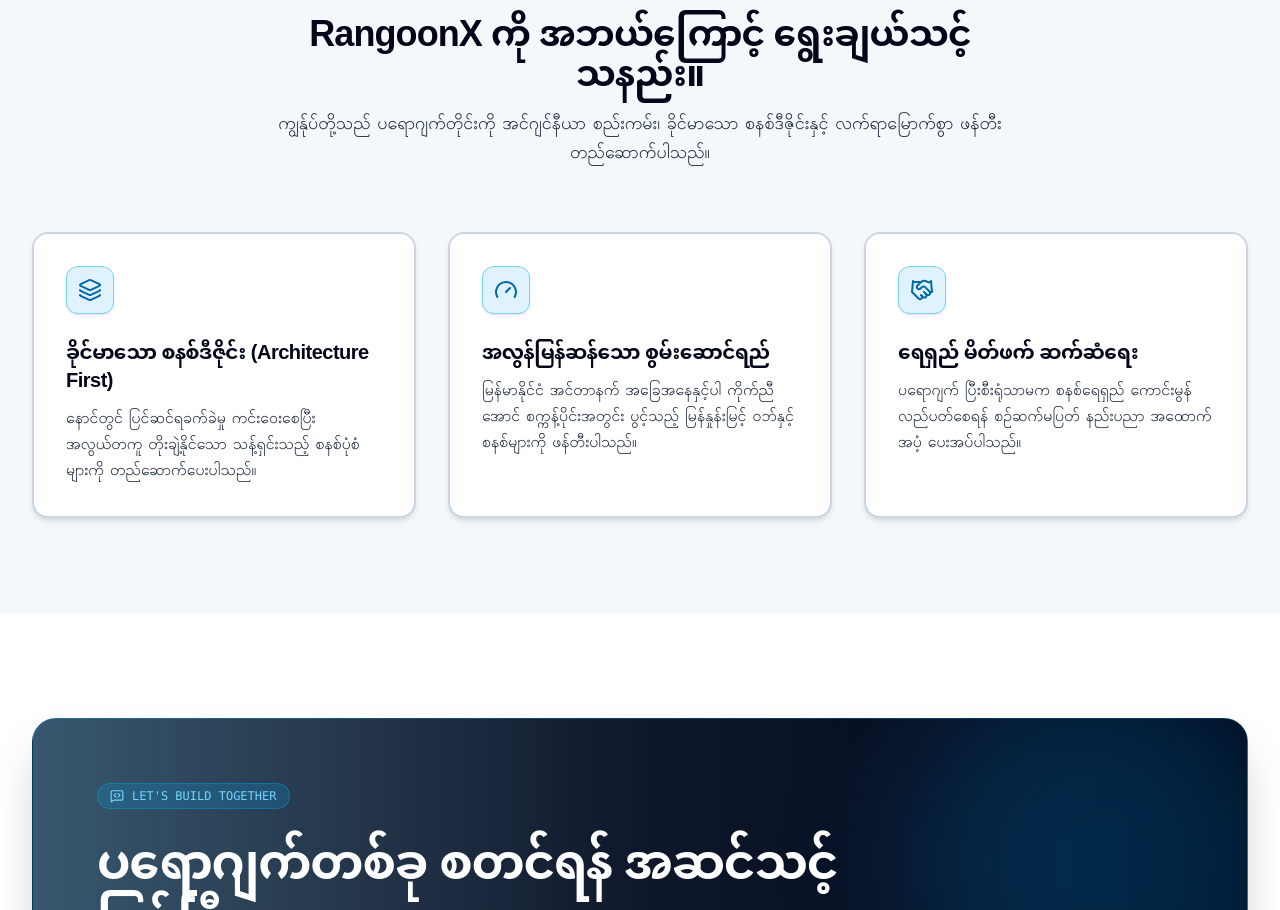
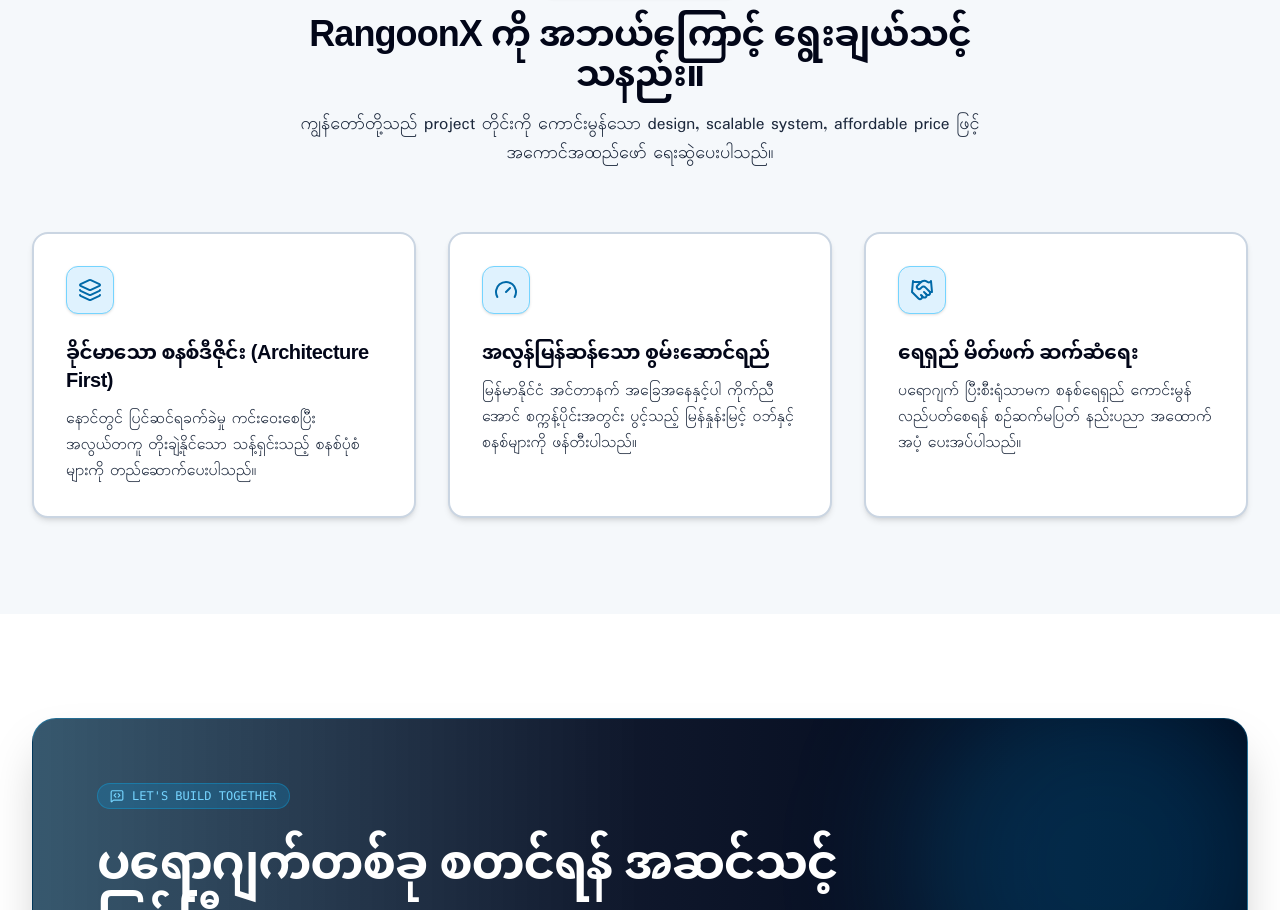
Before and after one commit to RangoonX/RangoonX, a Next.js app: page / in a window 1280 px wide. Shown: the part 2270-3180 px from the top of the page. Built offline with nearby package versions, Linux system fonts and the light colour scheme; a web font is replaced by a local one.

Commit message:
feat: update WhyUs subtitle with design, scalable system and affordable price

```diff
--- a/src/components/WhyUs.tsx
+++ b/src/components/WhyUs.tsx
@@ -36,7 +36,7 @@
             {t("why_us_title", "Why RangoonX?")}
           </h2>
           <p className="text-base sm:text-lg text-slate-800 dark:text-slate-200 leading-relaxed font-normal">
-            {t("why_us_subtitle", "We approach every project with engineering discipline, architectural foresight, and craftsmanship.")}
+            {t("why_us_subtitle", "We bring every project to life with great design, scalable systems, and affordable pricing.")}
           </p>
         </div>
 
--- a/src/locales/en.json
+++ b/src/locales/en.json
@@ -77,7 +77,7 @@
     "stats_security": "Bank-Grade",
     "stats_security_desc": "Strict Security Standards",
     "why_us_title": "Why RangoonX?",
-    "why_us_subtitle": "We approach every project with engineering discipline, architectural foresight, and craftsmanship.",
+    "why_us_subtitle": "We bring every project to life with great design, scalable systems, and affordable pricing.",
     "why_pillar_1_title": "Architecture First",
     "why_pillar_1_desc": "We build clean, modular architectures that prevent technical debt and allow your systems to scale effortlessly.",
     "why_pillar_2_title": "Speed & Performance",
--- a/src/locales/mm.json
+++ b/src/locales/mm.json
@@ -77,7 +77,7 @@
     "stats_security": "အဆင့်မြင့် လုံခြုံရေး",
     "stats_security_desc": "တင်းကျပ်သော စံချိန်စံညွှန်းများ",
     "why_us_title": "RangoonX ကို အဘယ်ကြောင့် ရွေးချယ်သင့်သနည်း။",
-    "why_us_subtitle": "ကျွန်ုပ်တို့သည် ပရောဂျက်တိုင်းကို အင်ဂျင်နီယာ စည်းကမ်း၊ ခိုင်မာသော စနစ်ဒီဇိုင်းနှင့် လက်ရာမြောက်စွာ ဖန်တီးတည်ဆောက်ပါသည်။",
+    "why_us_subtitle": "ကျွန်တော်တို့သည် project တိုင်းကို ကောင်းမွန်သော design, scalable system, affordable price ဖြင့် အကောင်အထည်ဖော် ရေးဆွဲပေးပါသည်။",
     "why_pillar_1_title": "ခိုင်မာသော စနစ်ဒီဇိုင်း (Architecture First)",
     "why_pillar_1_desc": "နောင်တွင် ပြင်ဆင်ရခက်ခဲမှု ကင်းဝေးစေပြီး အလွယ်တကူ တိုးချဲ့နိုင်သော သန့်ရှင်းသည့် စနစ်ပုံစံများကို တည်ဆောက်ပေးပါသည်။",
     "why_pillar_2_title": "အလွန်မြန်ဆန်သော စွမ်းဆောင်ရည်",
```
